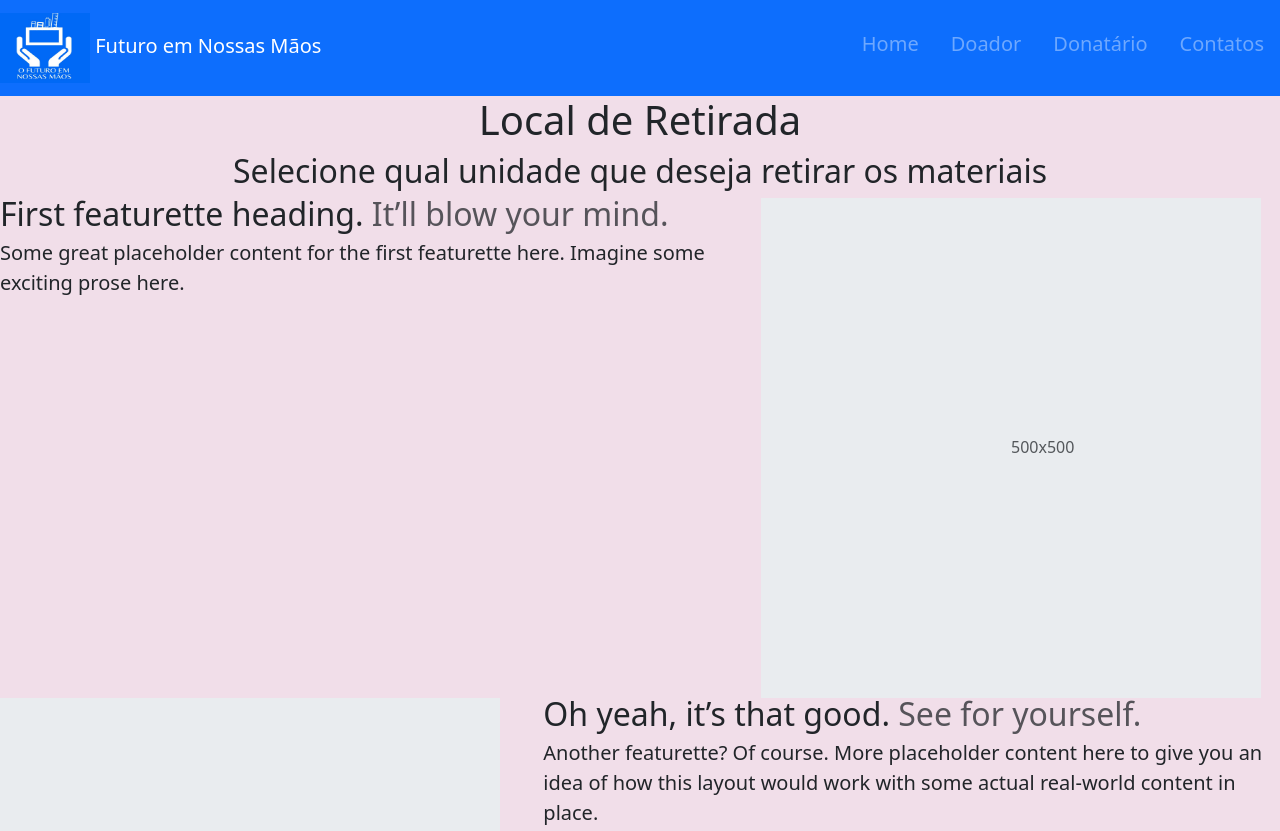
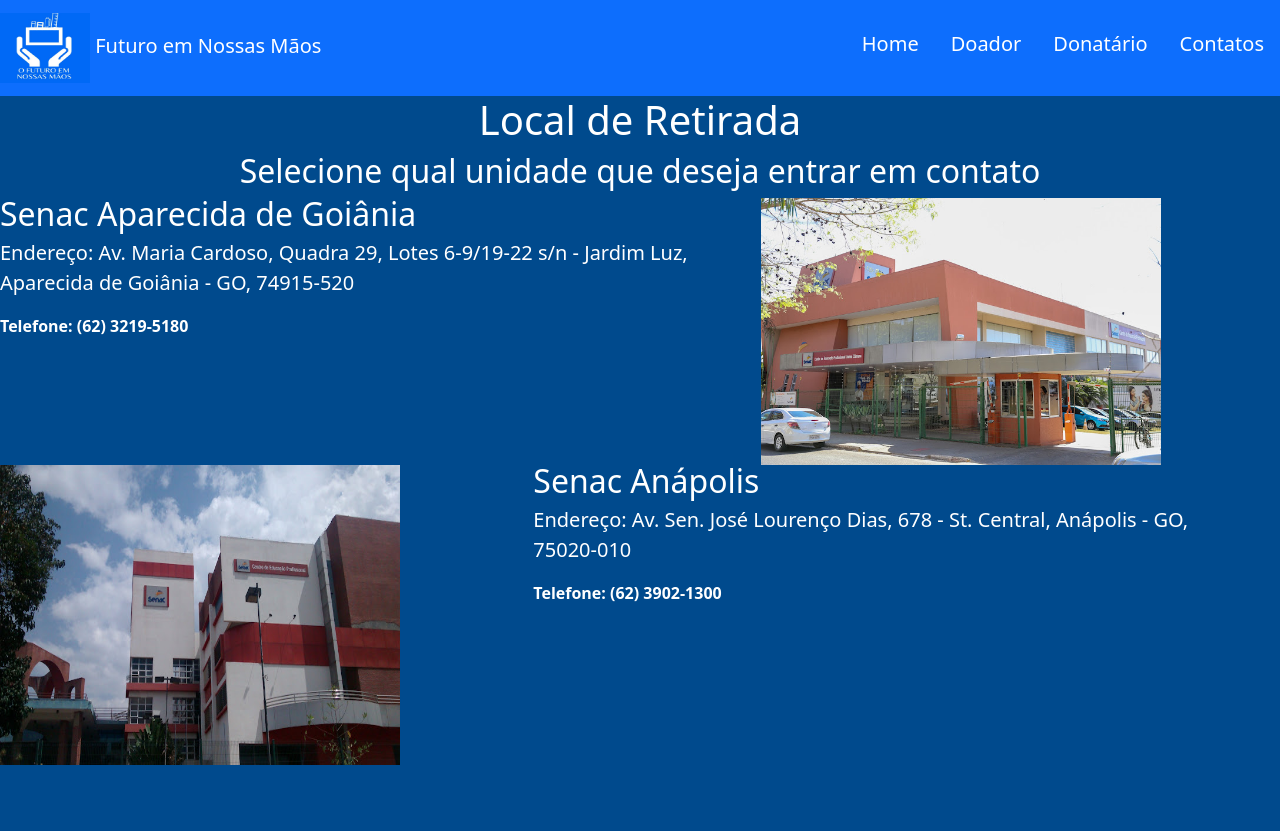
Before and after one commit to Vinipcsl/O-Futuro-Em-Nossas-Maos, a plain HTML site: page Pagina/pagina3.html in a window 1280 px wide. Shown: the top 831 px of the page. After the commit the page ends 800 px from the top, so only its background shows below. Drawn offline with nearby package versions, Linux system fonts and the light colour scheme.

Commit message:
Atualização depois da atualização

```diff
--- a/Pagina/pagina3.html
+++ b/Pagina/pagina3.html
@@ -3,13 +3,14 @@
 <head>
 	<title>Futuro em Nossas Mãos</title>
 	<meta charset="utf-8">
+	<meta name="viewport" content="width=device-width, initial-scale=1.0">
 	<link rel="stylesheet" href="../style/estilo.css">
 	<link href="https://cdn.jsdelivr.net/npm/bootstrap@5.3.0-alpha2/dist/css/bootstrap.min.css" rel="stylesheet" integrity="sha384-aFq/bzH65dt+w6FI2ooMVUpc+21e0SRygnTpmBvdBgSdnuTN7QbdgL+OapgHtvPp" crossorigin="anonymous">
 
 </head>
 <style>
 	body {
-  background-color: #F1DEE9;
+  background-color: #004A8D;
 }
 </style>
 <body>
@@ -20,41 +21,43 @@
     			</a>
 		<ul class="nav justify-content-end " >
   			<li class="nav-item">
-    			<a class="nav-link active" aria-current="page" href="index.html"> <h5>Home</h5></a>
+    			<a class="nav-link active" aria-current="page" href="index.html"> <h5 style="color: white;">Home</h5></a>
   			</li>
   			<li class="nav-item">
-    			<a class="nav-link " aria-current="page" href="pagina1.html"><h5>Doador</h5> </a>
+    			<a class="nav-link " aria-current="page" href="pagina1.html"><h5 style="color: white;">Doador</h5> </a>
   			</li>
   			<li class="nav-item">
-    			<a class="nav-link " aria-current="page" href="pagina2.html"><h5>Donatário</h5></a>
+    			<a class="nav-link " aria-current="page" href="pagina2.html"><h5 style="color: white;">Donatário</h5></a>
   			</li>
   			<li class="nav-item">
-    			<a class="nav-link " aria-current="page" href="pagina3.html"><h5>Contatos</h5></a>
+    			<a class="nav-link " aria-current="page" href="pagina3.html"><h5 style="color: white;">Contatos</h5></a>
   			</li>
 		</ul>
 	</nav>
-	<div align="center">
-	<h1>Local de Retirada</h1>
-	<h2>Selecione qual unidade que deseja retirar os materiais</h2>
+	<div align = "center">
+	<h1 style="color: white;">Local de Retirada</h1>
+	<h2 style="color: white;">Selecione qual unidade que deseja entrar em contato</h2>
 	</div>
 
     <div class="row featurette">
       <div class="col-md-7">
-        <h2 class="featurette-heading fw-normal lh-1">First featurette heading. <span class="text-body-secondary">It’ll blow your mind.</span></h2>
-        <p class="lead">Some great placeholder content for the first featurette here. Imagine some exciting prose here.</p>
+        <h2 class="featurette-heading fw-normal lh-1" style="color: white;">Senac Aparecida de Goiânia</h2>
+        <p class="lead" style="color: white;">Endereço: Av. Maria Cardoso, Quadra 29, Lotes 6-9/19-22 s/n - Jardim Luz, Aparecida de Goiânia - GO, 74915-520</p>
+		<b style="color: white;">Telefone: (62) 3219-5180</b>
       </div>
       <div class="col-md-5">
-        <svg class="bd-placeholder-img bd-placeholder-img-lg featurette-image img-fluid mx-auto" width="500" height="500" xmlns="http://www.w3.org/2000/svg" role="img" aria-label="Placeholder: 500x500" preserveAspectRatio="xMidYMid slice" focusable="false"><title>Placeholder</title><rect width="100%" height="100%" fill="var(--bs-secondary-bg)"/><text x="50%" y="50%" fill="var(--bs-secondary-color)" dy=".3em">500x500</text></svg>
+        <img src="../imagens do projeto/IMG_6307.jpg" alt="Senac Aparecida de Goiania" style="width: 400px; height:400;"
       </div>
     </div>
 
     <div class="row featurette">
       <div class="col-md-7 order-md-2">
-        <h2 class="featurette-heading fw-normal lh-1">Oh yeah, it’s that good. <span class="text-body-secondary">See for yourself.</span></h2>
-        <p class="lead">Another featurette? Of course. More placeholder content here to give you an idea of how this layout would work with some actual real-world content in place.</p>
+        <h2 class="featurette-heading fw-normal lh-1" style="color: white;">Senac Anápolis</h2>
+        <p class="lead" style="color: white;">Endereço: Av. Sen. José Lourenço Dias, 678 - St. Central, Anápolis - GO, 75020-010</p>
+		<b style="color: white;">Telefone: (62) 3902-1300</b>
       </div>
       <div class="col-md-5 order-md-1">
-        <svg class="bd-placeholder-img bd-placeholder-img-lg featurette-image img-fluid mx-auto" width="500" height="500" xmlns="http://www.w3.org/2000/svg" role="img" aria-label="Placeholder: 500x500" preserveAspectRatio="xMidYMid slice" focusable="false"><title>Placeholder</title><rect width="100%" height="100%" fill="var(--bs-secondary-bg)"/><text x="50%" y="50%" fill="var(--bs-secondary-color)" dy=".3em">500x500</text></svg>
+        <img src="../imagens do projeto/unnamed.jpg" alt="Senac Anápolis" style="width: 400px; height: 300px;">
       </div>
     </div>
 
```
Also changed, not shown: Pagina/index.html (+16 -7 lines), Pagina/pagina1.html (+1 -1 lines), Pagina/pagina2.html (+1 -1 lines), imagens do projeto/IMG_6307.jpg (added), imagens do projeto/unnamed.jpg (added).
